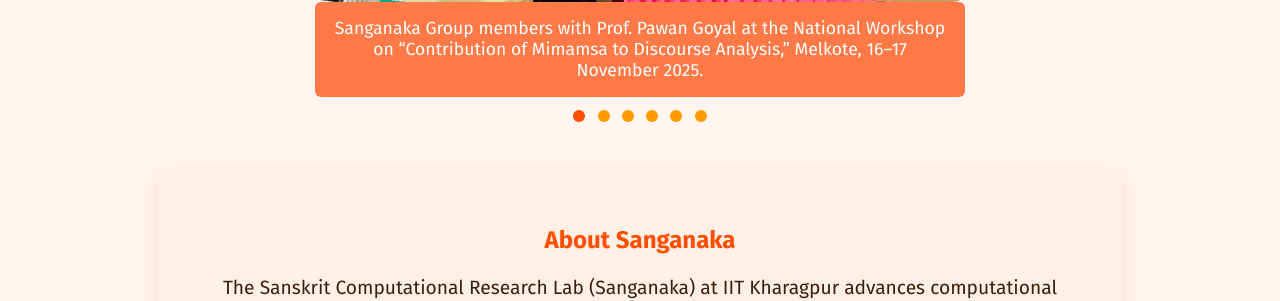
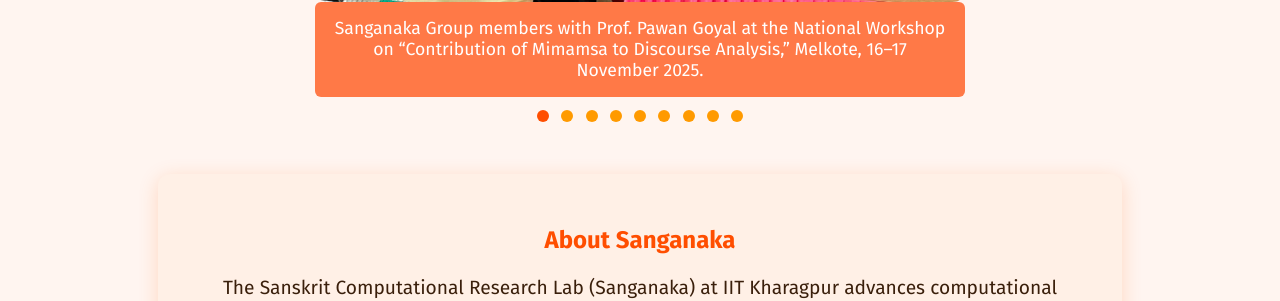
Before and after one commit to sanganaka-iitkgp/sanganaka-iitkgp.github.io, a Jekyll site: the page built from index.html, in a window 1280 px wide. Shown: the part 578-879 px from the top of the page. Built offline with Jekyll 4.4.1, drawn with Linux system fonts in a browser that asks for light colours; some web fonts are replaced.

Commit message:
Added 3 new pics to slider

```diff
--- a/index.html
+++ b/index.html
@@ -161,6 +161,27 @@
       </div>
     </div>
 
+    <div class="slides fade">
+      <img src="images/slider/6.png" alt="Invited talk at 22nd ICDCIT, KIIT, Bhubaneswar on Jan 17th, 2026">
+      <div class="caption">
+        Invited talk at 22nd ICDCIT, KIIT, Bhubaneswar on Jan 17th, 2026
+      </div>
+    </div>
+
+    <div class="slides fade">
+      <img src="images/slider/7.png" alt="Keynote Talk at Sanskrit and AI workshop (Feb 26th, 2026)">
+      <div class="caption">
+        Keynote Talk at Sanskrit and AI workshop (Feb 26th, 2026).
+      </div>
+    </div>
+
+    <div class="slides fade">
+      <img src="images/slider/8.png" alt="Serving as Program committee Co-Chair for the 8th ISCLS">
+      <div class="caption">
+        Serving as Program committee Co-Chair for the 8th ISCLS
+      </div>
+    </div>
+
     <div class="dots-container">
       <span class="dot" onclick="currentSlide(1)"></span>
       <span class="dot" onclick="currentSlide(2)"></span>
@@ -168,6 +189,9 @@
       <span class="dot" onclick="currentSlide(4)"></span>
       <span class="dot" onclick="currentSlide(5)"></span>
       <span class="dot" onclick="currentSlide(6)"></span>
+      <span class="dot" onclick="currentSlide(7)"></span>
+      <span class="dot" onclick="currentSlide(8)"></span>
+      <span class="dot" onclick="currentSlide(9)"></span>
     </div>
   </section>
 
```
Also changed, not shown: images/slider/6.png (added), images/slider/7.png (added), images/slider/8.png (added).
